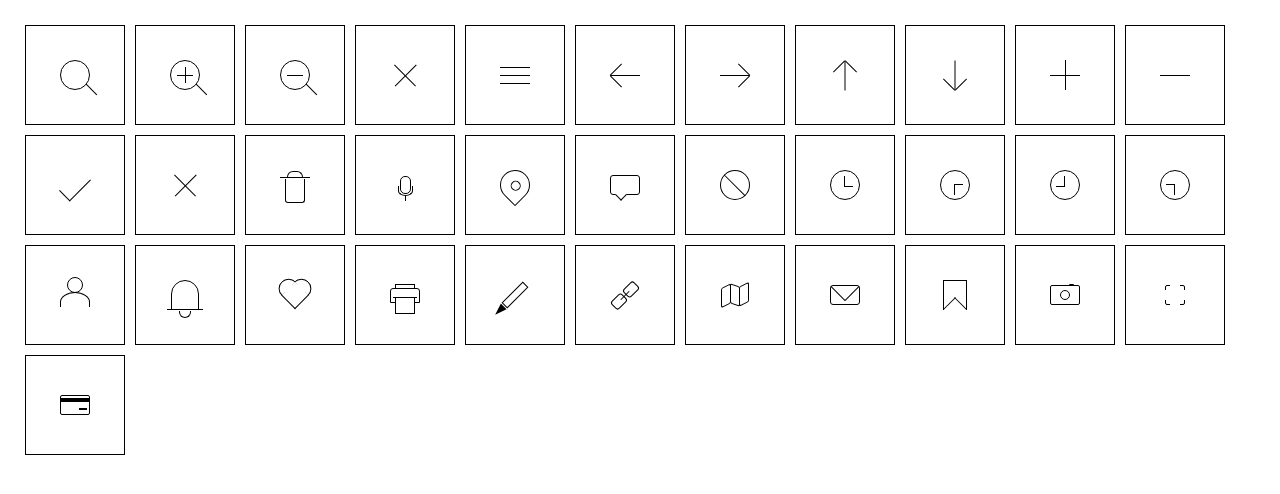
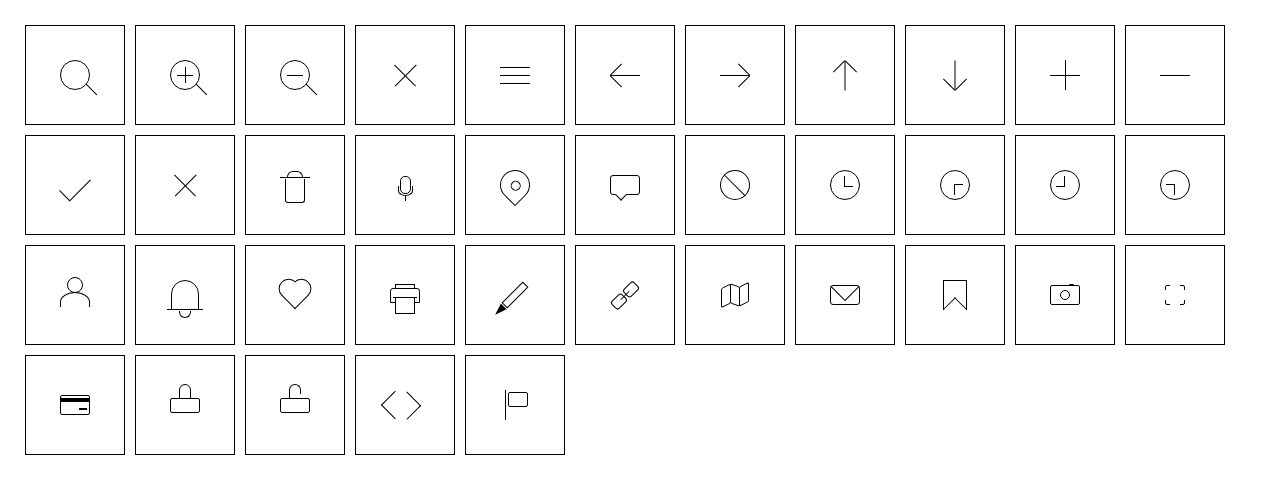
Before and after one commit to YyzclYang/CSS-DEMO, a plain HTML site: page 04.cssIcon/index.html in a window 1280 px wide. Drawn offline with Linux system fonts and the light colour scheme.

Commit message:
<feat>:<add 4 icons>

```diff
--- a/04.cssIcon/index.html
+++ b/04.cssIcon/index.html
@@ -148,6 +148,22 @@
       <div class="card">
       </div>
     </div>
+    <div class="icon icon-35">
+      <div class="lock">
+      </div>
+    </div>
+    <div class="icon icon-36">
+      <div class="unlock">
+      </div>
+    </div>
+    <div class="icon icon-37">
+      <div class="code">
+      </div>
+    </div>
+    <div class="icon icon-38">
+      <div class="flag">
+      </div>
+    </div>
   </div>
   </div>
 </body>
--- a/04.cssIcon/style.css
+++ b/04.cssIcon/style.css
@@ -667,3 +667,86 @@
   left: 18px;
   top: 12px;
 }
+
+/*icon-35*/
+.icon-35 .lock {
+  width: 30px;
+  height: 15px;
+  border: 1px solid black;
+  border-radius: 2px;
+  position: relative;
+}
+.icon-35 .lock::before {
+  width: 12px;
+  height: 15px;
+  border: 1px solid black;
+  border-radius: 6px 6px 0 0;
+  position: absolute;
+  left: 8px;
+  top: -15px;
+}
+
+/*icon-36*/
+.icon-36 .unlock {
+  width: 30px;
+  height: 15px;
+  border: 1px solid black;
+  border-radius: 2px;
+  position: relative;
+}
+.icon-36 .unlock::before {
+  width: 12px;
+  height: 10px;
+  border: 1px solid black;
+  border-bottom: none;
+  border-radius: 6px 6px 0 0;
+  position: absolute;
+  left: 8px;
+  top: -15px;
+}
+.icon-36 .unlock::after {
+  height: 5px;
+  border-left: 1px solid black;
+  position: absolute;
+  left: 8px;
+  top: -5px;
+}
+
+/*icon-37*/
+.icon-37 .code {
+  width: 20px;
+  height: 20px;
+  border: 1px solid black;
+  border-top: none;
+  border-right: none;
+  position: relative;
+  transform: rotate(45deg);
+  left: -10px;
+}
+.icon-37 .code::before {
+  width: 20px;
+  height: 20px;
+  border: 1px solid black;
+  border-bottom: none;
+  border-left: none;
+  position: absolute;
+  left: 8px;
+  top: -8px;
+}
+
+/*icon-38*/
+.icon-38 .flag {
+  height: 30px;
+  border-left: 1px solid black;
+  position: relative;
+  left: -10px;
+}
+.icon-38 .flag::before {
+  width: 20px;
+  height: 15px;
+  border: 1px solid black;
+  border-radius: 2px;
+  position: absolute;
+  left: 2px;
+  top: 2px;
+}
```
